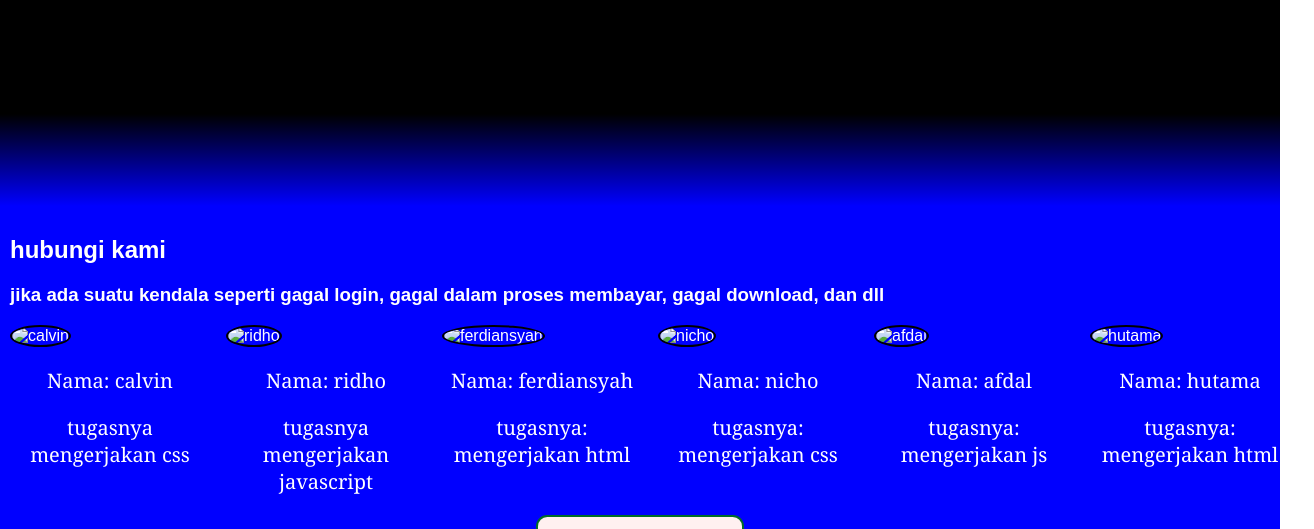
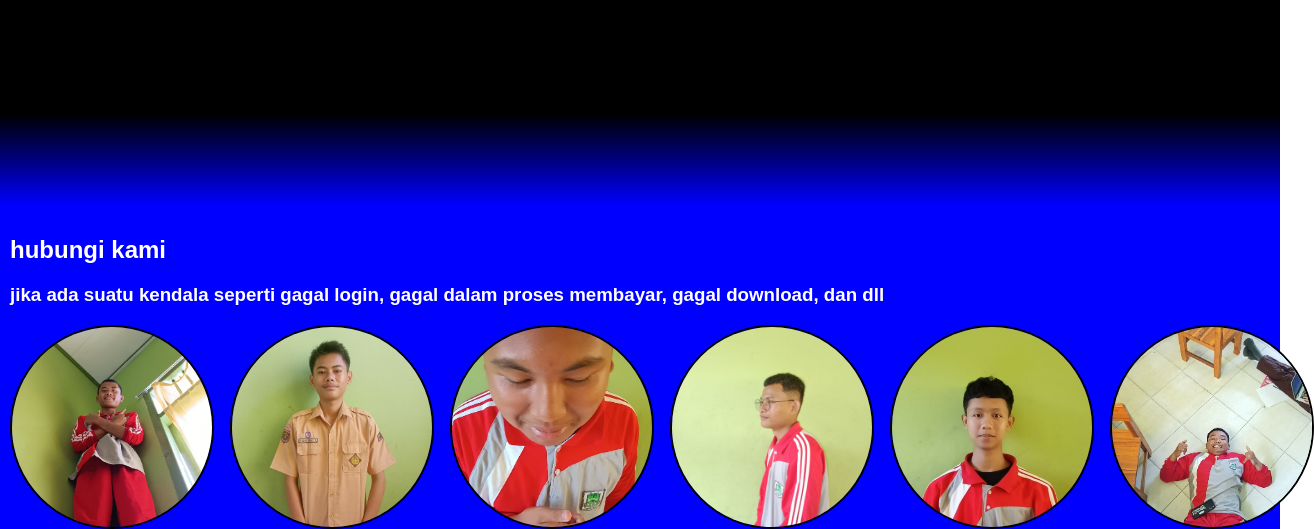
Before and after one commit to CXKadmin/warung_game, a plain HTML site: page index.html in a window 1280 px wide. Shown: the part 1594-2123 px from the top of the page, 1314 px wide, since content can reach past the window. Drawn offline with Linux system fonts and the light colour scheme; the site is published under a folder, as on GitHub Pages, so addresses that start at the root find nothing; grey boxes are pictures that could not be loaded.

Commit message:
Update index.html

```diff
--- a/index.html
+++ b/index.html
@@ -6,7 +6,7 @@
     <meta name="viewport" content="width=device-width, initial-scale=1.0">
     <title>warung game</title>
     <link rel="stylesheet" href="css/style.css">
-    <link rel="shortcut icon" href="/image/console.png" type="image/x-icon">
+    <link rel="shortcut icon" href="image/console.png" type="image/x-icon">
 </head>
 <body>
     <!--halaman pertaman-->
@@ -38,7 +38,7 @@
 
     <div class="kontenmenu">
         <div class="kiri">
-            <img src="/image/console.png">
+            <img src="image/console.png">
             <h1>WARUNG GAME</h1>
         </div>
         <div class="kanan">
@@ -75,27 +75,27 @@
     <h3>jika ada suatu kendala seperti gagal login, gagal dalam proses membayar, gagal download, dan dll</h3>
     <div class="isikontak" id="isikontak">
         <div class="tataprofil">
-            <img src="/image/calvin.jpg" alt="calvin">
+            <img src="image/calvin.jpg" alt="calvin">
             <p>Nama: calvin<br> </p> <p> tugasnya mengerjakan css </p>
         </div>
         <div class="tataprofil">
-            <img src="/image/ahmad ridho.jpg" alt="ridho">
+            <img src="image/ahmad ridho.jpg" alt="ridho">
             <p>Nama: ridho<br> </p> <p> tugasnya mengerjakan javascript </p>
         </div>
         <div class="tataprofil">
-            <img src="/image/ferdiansyah.jpg" alt="ferdiansyah">
+            <img src="image/ferdiansyah.jpg" alt="ferdiansyah">
             <p>Nama: ferdiansyah <br> </p> <p> tugasnya: mengerjakan html </p>
         </div>
         <div class="tataprofil">
-            <img src="/image/nicho.jpg" alt="nicho">
+            <img src="image/nicho.jpg" alt="nicho">
             <p>Nama: nicho<br> </p> <p> tugasnya: mengerjakan css </p>
         </div>
         <div class="tataprofil">
-            <img src="/image/afdal.jpg" alt="afdal">
+            <img src="image/afdal.jpg" alt="afdal">
             <p>Nama: afdal<br> </p> <p> tugasnya: mengerjakan js </p>
         </div>
         <div class="tataprofil">
-            <img src="/image/hutama.jpg" alt="hutama">
+            <img src="image/hutama.jpg" alt="hutama">
             <p>Nama: hutama<br> </p> <p> tugasnya: mengerjakan html </p>
         </div>
     </div>
```
